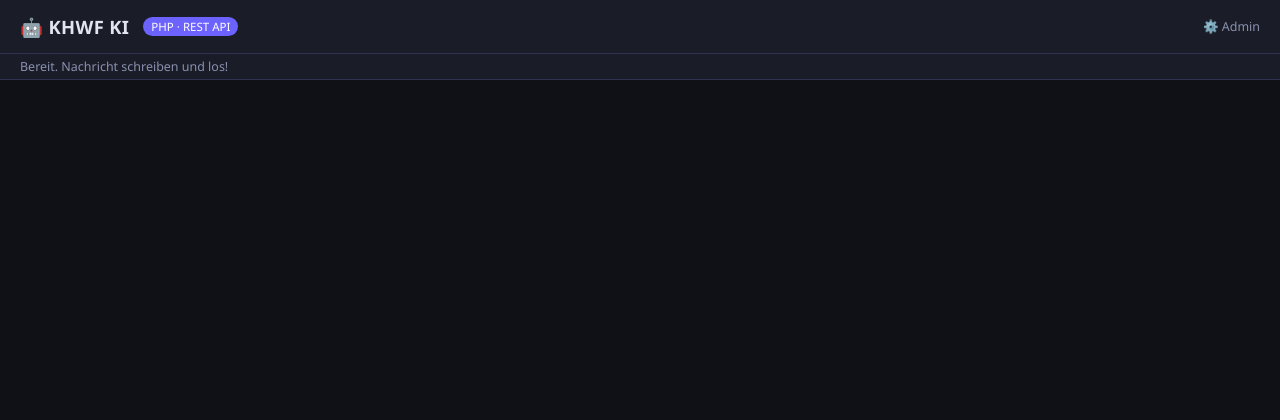
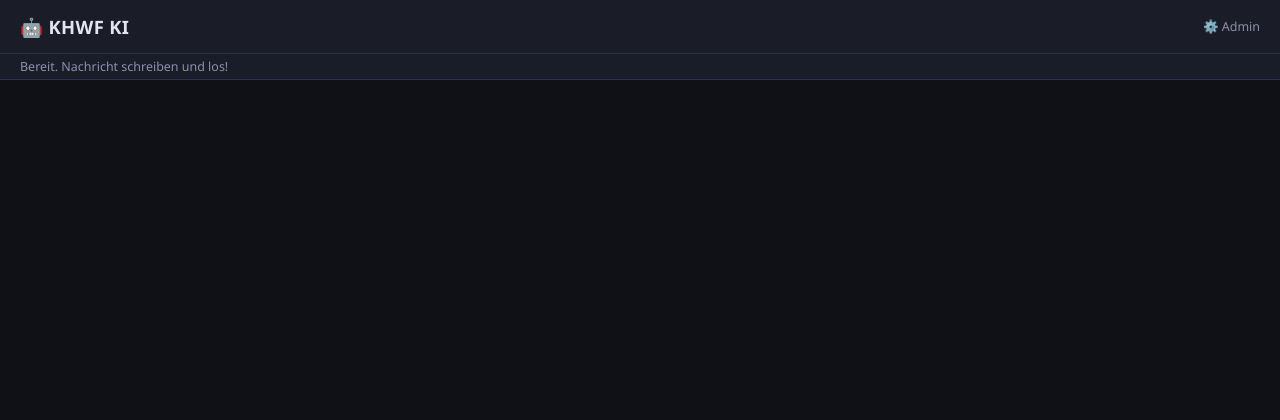
Before and after one commit to dareinelt/LLMInt, a PHP site: page /v1/ in a window 1280 px wide. Shown: the top 420 px of the page. Run offline with PHP 8.4, Linux system fonts and the light colour scheme; data that the repository does not hold is empty; some libraries are stand-ins or nearby versions.

Commit message:
Remove badge from header
Removed the badge indicating 'PHP · REST API' from the header.

```diff
--- a/index.php
+++ b/index.php
@@ -353,7 +353,6 @@ $defaultModel = getSetting('default_model', '');
 <!-- ── Header ──────────────────────────────────────────────── -->
 <header>
     <h1>🤖 KHWF KI</h1>
-    <span class="badge">PHP · REST API</span>
     <a class="admin-link" href="admin/login.php">⚙️ Admin</a>
 </header>
 
```
